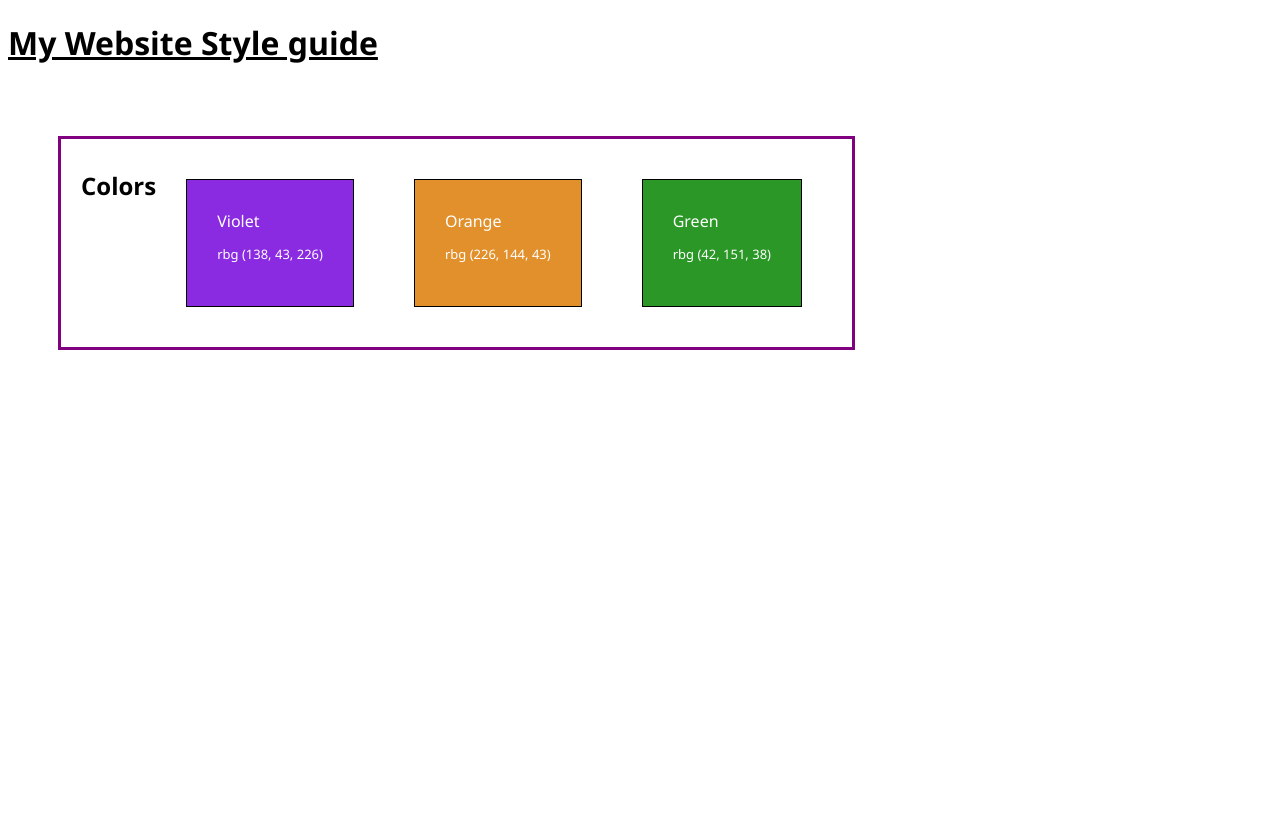
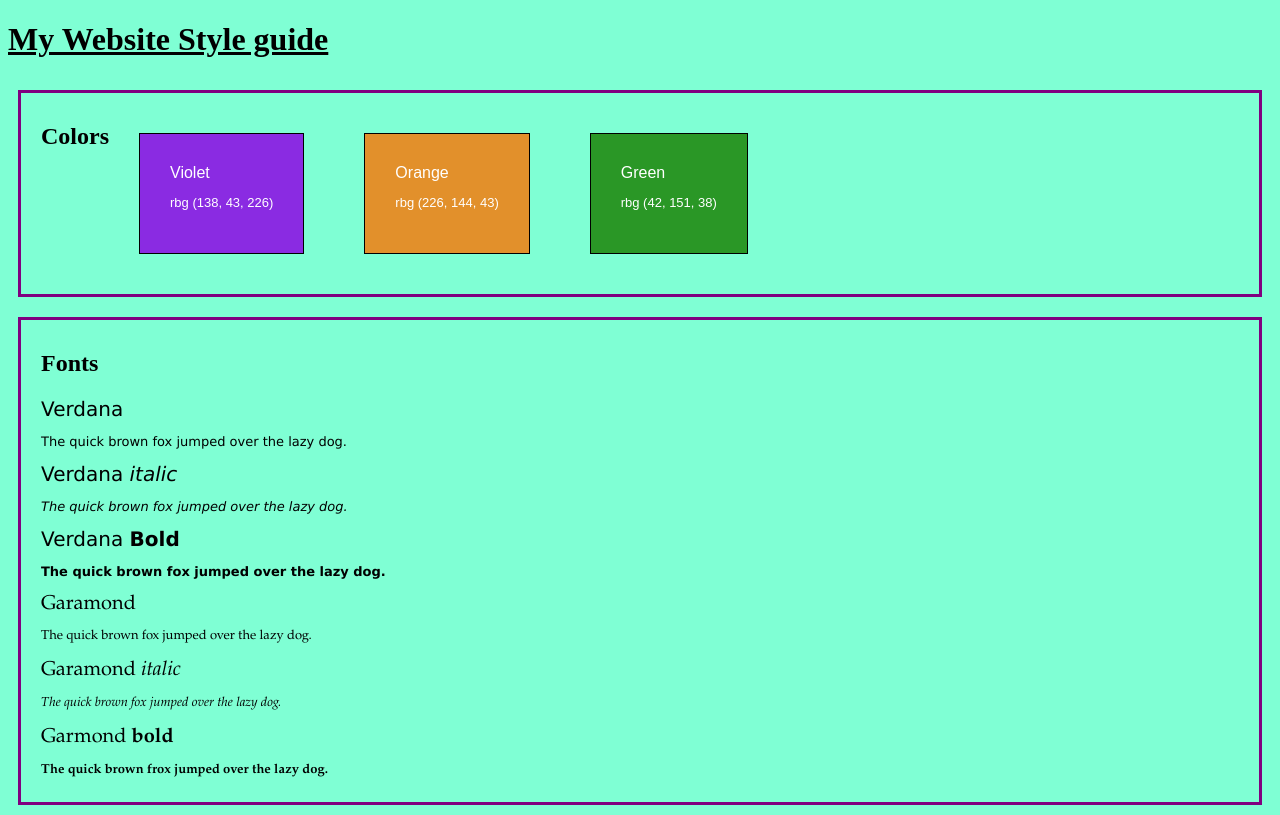
Before and after one commit to IQFrink/wireframe, a plain HTML site: page index.html in a window 1280 px wide. Drawn offline with Linux system fonts and the light colour scheme.

Commit message:
Finished Fonts section.

```diff
--- a/index.html
+++ b/index.html
@@ -16,5 +16,18 @@
         <div id="orange">Orange<p>rbg (226, 144, 43)</p></div>
         <div id="green">Green<p>rbg (42, 151, 38)</p></div>
     </div>
+    <div class="fonts">
+      <h2>Fonts</h2>
+      <div class="Verdana">
+        <div>Verdana<p>The quick brown fox jumped over the lazy dog.</p></div>
+        <div>Verdana <i>italic</i><p><i>The quick brown fox jumped over the lazy dog.</i></p></div>
+        <div>Verdana <b>Bold</b><p><b>The quick brown fox jumped over the lazy dog.</p></b></div>
+      </div>
+      <div class="Garamond">
+        <div>Garamond<p>The quick brown fox jumped over the lazy dog.</p></div>
+        <div>Garamond <i>italic</i><p><i>The quick brown fox jumped over the lazy dog.</i></p></div>
+        <div>Garmond <b>bold</b><p><b>The quick brown frox jumped over the lazy dog.</b></p></div>
+      </div>
+    </div>
   </body>
 </html>
--- a/styles.css
+++ b/styles.css
@@ -1,13 +1,15 @@
 * {
-    font-family: 'Segoe UI', Tahoma, Geneva, Verdana, sans-serif;
+  background-color: aquamarine;
 }
 
-.colors {
+.colors,
+.fonts {
   border: 3px solid purple;
-    margin: 50px;
+  margin: 10px;
   padding: 10px 20px;
   display: inline-flex;
-
+  width: calc(100% - 20px); /* Subtract the total padding and border width */
+  box-sizing: border-box; /* Ensures padding and borders are included in the width */
 }
 
 #violet {
@@ -17,6 +19,7 @@
   background-color: rgb(138, 43, 226);
   color: white;
   position: relative;
+  font-family: Arial, Helvetica, sans-serif;
 }
 
 #orange {
@@ -26,6 +29,7 @@
   background-color: rgb(226, 144, 43);
   color: white;
   position: relative;
+  font-family: Arial, Helvetica, sans-serif;
 }
 
 #green {
@@ -35,9 +39,25 @@
   background-color: rgb(42, 151, 38);
   color: white;
   position: relative;
+  font-family: Arial, Helvetica, sans-serif;
 }
 
 p {
   white-space: nowrap;
   font-size: small;
+  background-color: transparent;
 }
+
+.fonts {
+  display: block;
+}
+
+.Verdana {
+  font-family: Verdana, Geneva, Tahoma, sans-serif;
+  font-size: 20px;
+}
+
+.Garamond {
+  font-family: Garamond;
+  font-size: 20px;
+}
```
Lines whose indentation alone changed are shown as unchanged.
